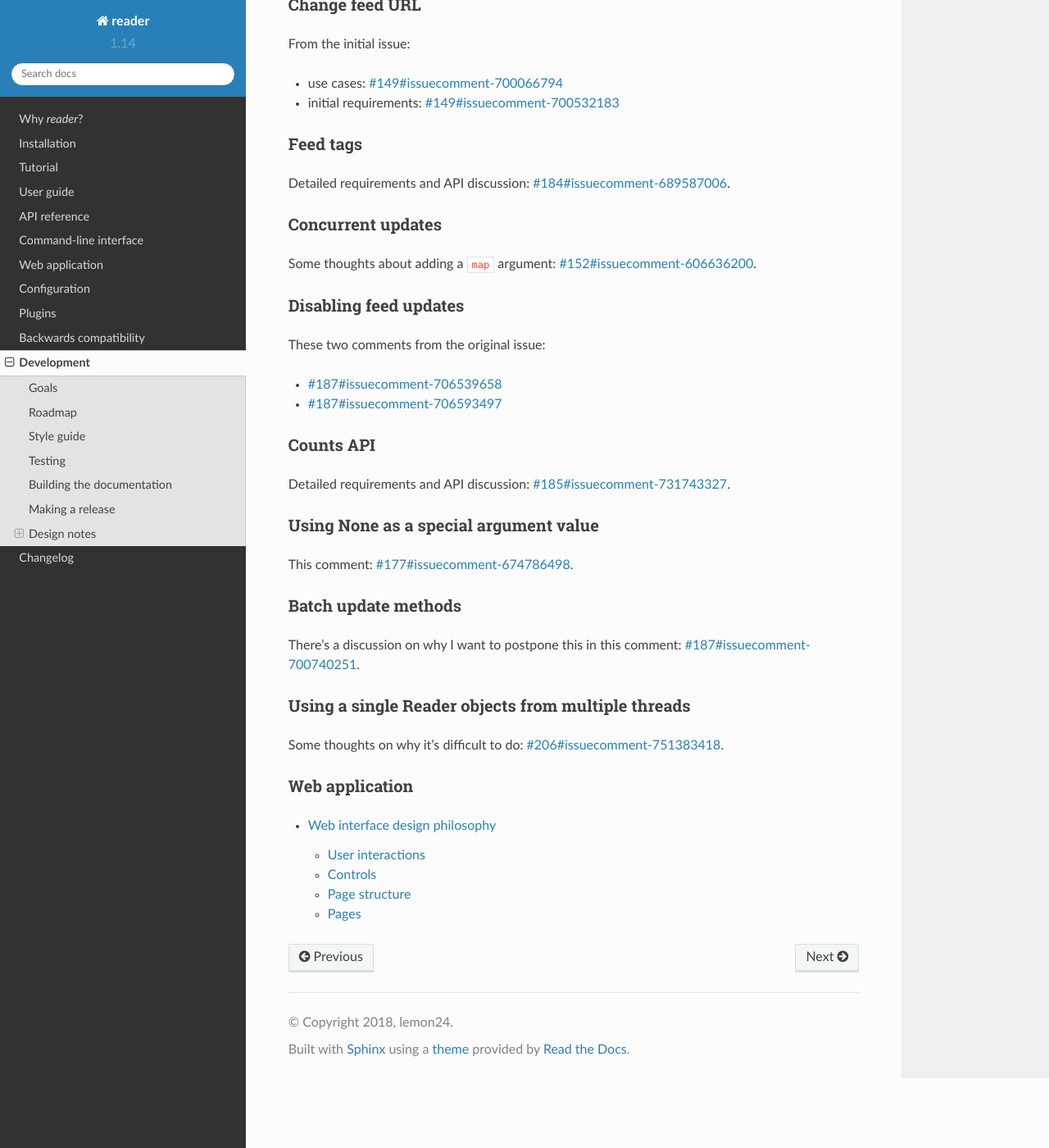
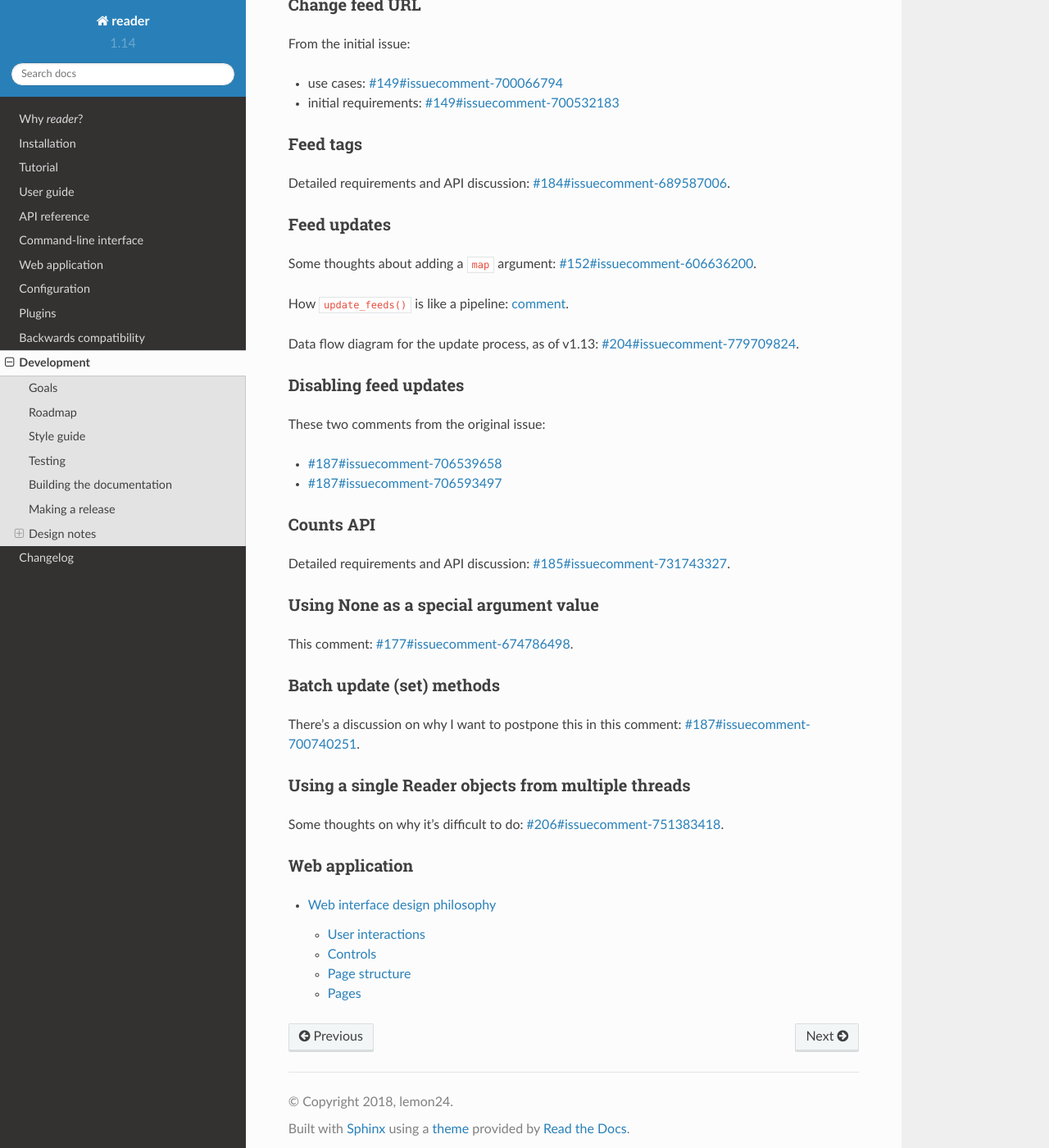
Before and after one commit to Alcides1123/reader, a Sphinx documentation site: the page built from docs/dev.rst, in a window 1280 px wide and 1400 px high, scrolled down 5050 px. Shown: the whole window at 82% size. Built offline with Sphinx 7.4.7 and the Read the Docs theme 2.0.0, drawn with Linux system fonts in a browser that asks for light colours.

Commit message:
Dev notes for #204.

```diff
--- a/docs/dev.rst
+++ b/docs/dev.rst
@@ -257,10 +257,14 @@ Feed tags
 Detailed requirements and API discussion: :issue:`184#issuecomment-689587006`.
 
 
-Concurrent updates
-~~~~~~~~~~~~~~~~~~
+Feed updates
+~~~~~~~~~~~~
 
 Some thoughts about adding a ``map`` argument: :issue:`152#issuecomment-606636200`.
+
+How ``update_feeds()`` is like a pipeline: `comment <https://github.com/lemon24/reader/blob/1.13/src/reader/core.py#L629-L643>`_.
+
+Data flow diagram for the update process, as of v1.13: :issue:`204#issuecomment-779709824`.
 
 
 Disabling feed updates
@@ -284,8 +288,8 @@ Using None as a special argument value
 This comment: :issue:`177#issuecomment-674786498`.
 
 
-Batch update methods
-~~~~~~~~~~~~~~~~~~~~
+Batch update (set) methods
+~~~~~~~~~~~~~~~~~~~~~~~~~~
 
 There's a discussion on why I want to postpone this in this comment: :issue:`187#issuecomment-700740251`.
 
```
